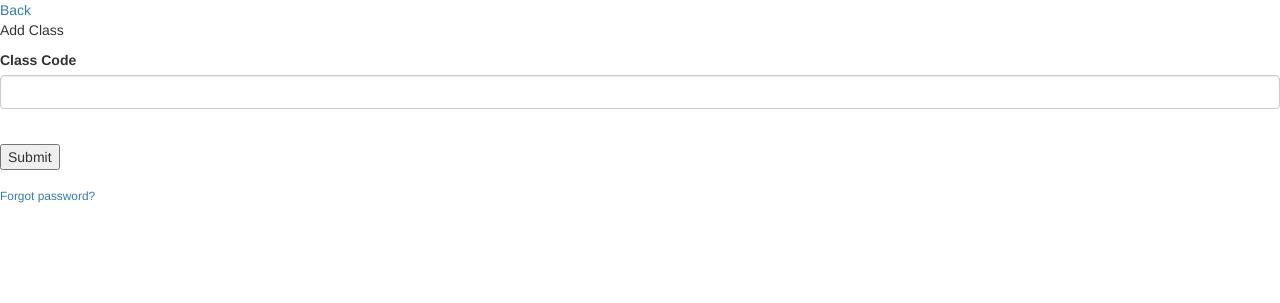
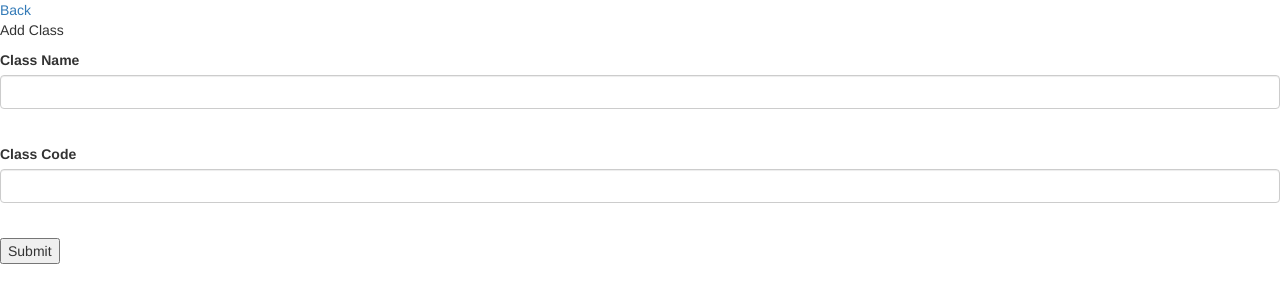
Before and after one commit to rajayasaswini/CS-NEA-OO, a Flask app: page /addclass in a window 1280 px wide. Shown: the top 303 px of the page. Run offline with Flask 2, Linux system fonts and the light colour scheme; some libraries are stand-ins or nearby versions.

Commit message:
cleaning up

```diff
--- a/timeme/forms.py
+++ b/timeme/forms.py
@@ -50,6 +50,7 @@ class LoginForm(FlaskForm):
     submit = SubmitField('Login')
 
 class AddClass(FlaskForm):
+    classname = StringField('Class Name', validators=[DataRequired()])
     classcode = StringField('Class Code', validators=[DataRequired(), Length(min=6, max=6)])
     submit = SubmitField('Submit')
 
--- a/timeme/routes.py
+++ b/timeme/routes.py
@@ -37,19 +37,17 @@ def uregister():
     if current_user.is_authenticated:
         if current_user.isAdmin == 1:
             return redirect(url_for('adash'))
-        else:
-            form = uRegistrationForm()
-            if form.validate_on_submit():
-                hashed_pass = bcrypt.generate_password_hash(form.password.data).decode('utf-8')
-                user = Users(email=form.email.data, firstname=form.firstname.data, lastname=form.lastname.data, password=hashed_pass, isAdmin=0)
-                db.session.add(user)
-                db.session.commit()
-                login_user(user)
-                flash(f'Login now','success')
-                return redirect(url_for('entercode'))
-            return render_template("user/uregister.html", title="Register", form=form)
     else:
-        return redirect(url_for('login'))
+        form = uRegistrationForm()
+        if form.validate_on_submit():
+            hashed_pass = bcrypt.generate_password_hash(form.password.data).decode('utf-8')
+            user = Users(email=form.email.data, firstname=form.firstname.data, lastname=form.lastname.data, password=hashed_pass, isAdmin=0)
+            db.session.add(user)
+            db.session.commit()
+            login_user(user)
+            flash(f'Login now','success')
+            return redirect(url_for('entercode'))
+        return render_template("user/uregister.html", title="Register", form=form)
 #done
 @app.route('/choice', methods=['GET', 'POST'])
 def choice():
@@ -104,16 +102,27 @@ def login():
 
 @app.route('/viewclass', methods=['GET', 'POST'])
 def viewclasses():
+    headings = ('Class Name', 'Class Code')
+    data = ()
+    classdata = []
     if current_user.is_authenticated and current_user.isAdmin == 1:
-        classN = Classes.query.filter_by(classAdminID=current_user.id).all().classCode
-        print(className)
-    return render_template("admin/viewclasses.html", data=data)
+        classN = Classes.query.filter_by(classAdminID=current_user.id).all()
+        print("classN:", classN)
+        for i in classN:
+            classdata.append(i)
+            for i in classdata:
+                print(i)
+    elif current_user.is_authenticated and current_user.isAdmin == 0:
+        return redirect(url_for('udash'))
+    else:
+        return redirect(url_for('login'))
+    return render_template("admin/viewclasses.html")
 
 @app.route('/addclass', methods=['GET', 'POST'])
 def addclass():
     form=AddClass()
     if form.validate_on_submit():
-        class1 = Classes(classCode=form.classcode.data, classAdminID=current_user.id)
+        class1 = Classes(className=form.classname.data, classCode=form.classcode.data, classAdminID=current_user.id)
         db.session.add(class1)
         db.session.commit()
         flash(f'Class Created','success')
--- a/timeme/templates/admin/addclass.html
+++ b/timeme/templates/admin/addclass.html
@@ -20,6 +20,25 @@
 				{{ form.hidden_tag() }}
 
 				<div class="form-group">
+					{{ form.classname.label(id="left")}}
+
+					{% if form.classname.errors %}
+							{{ form.classname(class="form-control form-control-lg is-invalid") }}
+							<div class="invalid-feedback">
+									{% for error in form.classname.errors %}
+											<span>{{ error }}</span>
+									{% endfor %}
+							</div>
+					{% else %}
+							{{ form.classname(class="form-control form-control-lg") }}
+					{% endif %}
+				</div>
+
+				<br>
+
+        {{ form.hidden_tag() }}
+
+				<div class="form-group">
 					{{ form.classcode.label(id="left")}}
 
 					{% if form.classcode.errors %}
@@ -40,10 +59,6 @@
 						{{ form.submit(class="add-button") }}
 				</div>
 
-				<small class="text muted ml-2">
-					<a href="#">Forgot password?</a>
-				</small>
-
 				<br>
 
 			</form>
--- a/timeme/templates/admin/viewclasses.html
+++ b/timeme/templates/admin/viewclasses.html
@@ -18,9 +18,11 @@
         <table>
           <tr>
             <th>Class Name</th>
+            <th>Class Code</th>
           </tr>
           <tr>
-
+            <td>Wood 1</td>
+            <td>xxxxxx</td>
           </tr>
         </table>
       </div>
```
Also changed, not shown: timeme/models.py (+10 -1 lines), timeme/TimeMe.db, 1 other file.
